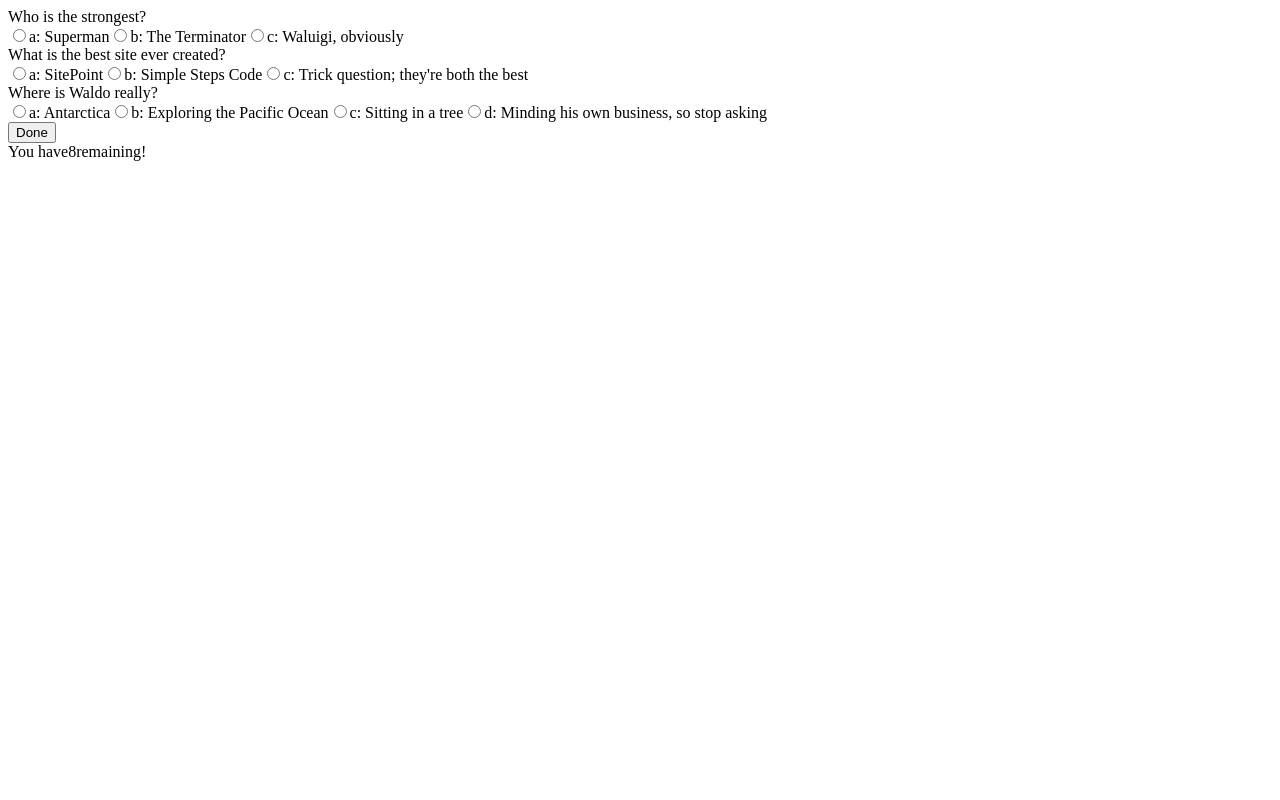
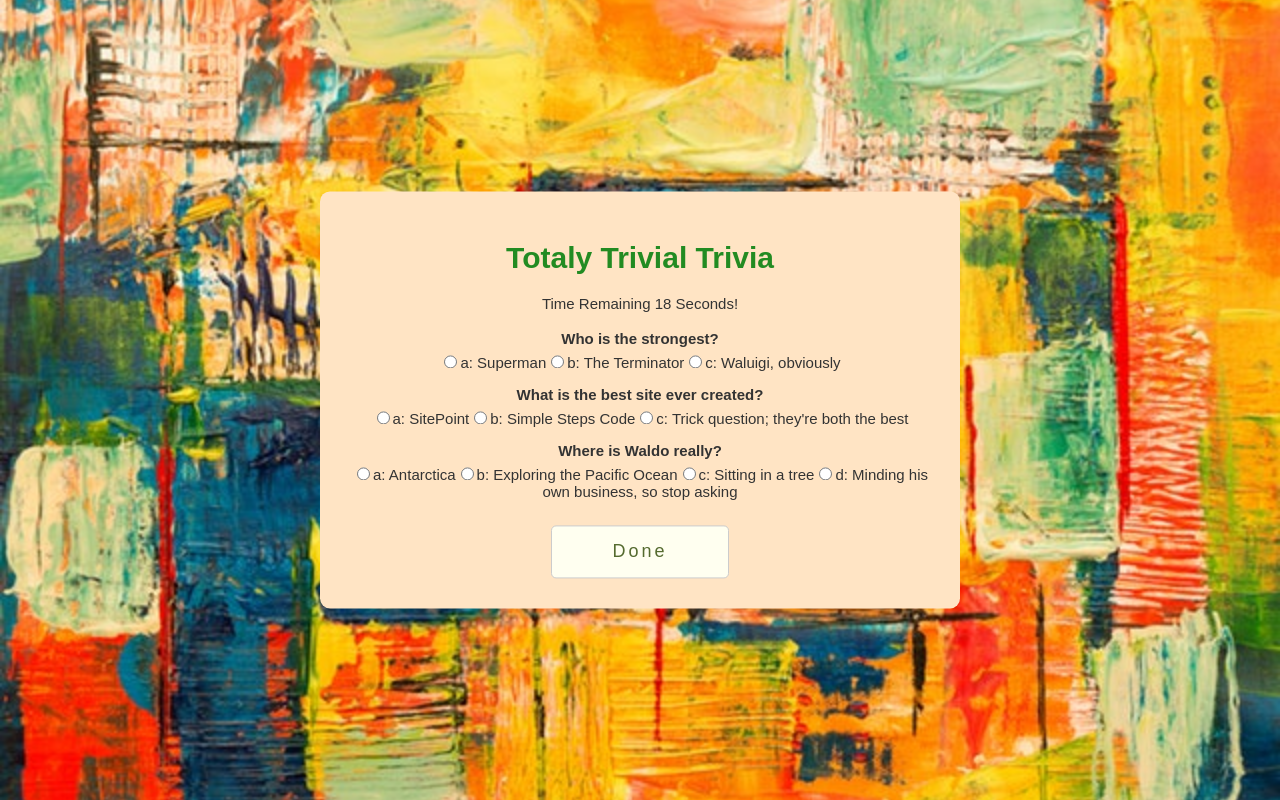
Before and after one commit to meghedi/triviagame, a plain HTML site: page index.html in a window 1280 px wide. Both pictures are taken after a click on the button "Start". Drawn offline with nearby package versions, Linux system fonts and the light colour scheme.

Commit message:
added styling

```diff
--- a/assets/css/style.css
+++ b/assets/css/style.css
@@ -0,0 +1,75 @@
+:root{
+   font-size: 15px;
+   font-family: Arial, Helvetica, sans-serif;
+}
+body{
+    box-sizing: border-box;
+    margin: 0;
+    padding: 0;
+}
+#container{
+    background-image: url(../images/bg.jpg);
+    background-size: cover;
+    height: 100vh;
+    width:100%;
+    background-position: center;
+}
+
+#insideContainer{
+    margin: 0 auto;
+    position: absolute;
+    top:50%;
+    left:50%;
+    transform: translate(-50%, -50%);
+    background-color: bisque;
+    color: #333333;
+    padding: 30px;
+    text-align: center;
+    border-radius: 10px;
+    max-width: 800px;
+}
+
+h1{
+    font-size: 2rem;
+    font-weight: 700;
+    color: forestgreen;
+}
+
+#startBtn, #doneBtn{
+   padding: 15px 60px;
+   border: 1px solid #ccc;
+   border-radius: 5px;
+   letter-spacing: 0.2rem;
+   box-shadow: none;
+   cursor: pointer;
+   color:#fff;
+   background-color:darkolivegreen;
+   font-size: 1.2rem;
+}
+.question{
+    margin-bottom: 5px;
+    font-weight: 600;
+}
+.answers{
+    margin-bottom: 15px;
+}
+#doneBtn{
+    background-color:ivory;
+    color:darkolivegreen;
+    margin-top: 10px;
+}
+
+#doneBtn:hover{
+    transition: ease-in;
+    color:#fff;
+    background-color:darkolivegreen;
+}
+
+#timeDisplay{
+    height: 30px;
+    margin-bottom: 5px;
+}
+
+#allDone span{
+    font-weight: 600;
+}
--- a/assets/javascript/app.js
+++ b/assets/javascript/app.js
@@ -65,14 +65,18 @@ let correctAnswerCount = 0;
 let incorrectAnswerCount = 0;
 let unAnsweredCount = 0;
 
-let number = 10;
+let number = 20;
 let showCountDown;
 
 const htmlUpdatedDisplay = function () {
   clearInterval(showCountDown);
   $("#questions, #startBtn").fadeOut(5, function () {
     $("#allDone").fadeIn();
-    $('#timeDisplay').html("Times Up!");
+    if(number===0){
+      $('#timeDisplay').html("Times Up!");
+    }else{
+      $('#timeDisplay').html("");
+    }
     $('#correctAnswers').text(correctAnswerCount);
     $('#incorrectAnswers').text(incorrectAnswerCount);
     $('#unanswered').text(unAnsweredCount);
@@ -81,7 +85,7 @@ const htmlUpdatedDisplay = function () {
 
 const countdown = function () {
   number--;
-  $('#timeDisplay').text("You have" + number + "remaining!");
+  $('#timeDisplay').text("Time Remaining " + number + " Seconds!");
   if (number === 0) {
     $('#doneBtn').click();
   }
--- a/index.html
+++ b/index.html
@@ -5,20 +5,25 @@
     <meta charset="UTF-8">
     <meta name="viewport" content="width=device-width, initial-scale=1.0">
     <meta http-equiv="X-UA-Compatible" content="ie=edge">
+    <link rel="stylesheet" href="assets/css/style.css">
     <title>Trivia Game</title>
 </head>
 
 <body>
+    <div id="container">
+        <div id="insideContainer">
+            <h1>Totaly Trivial Trivia</h1>
             <button id="startBtn">Start</button>
+            <div id="timeDisplay"></div>
             <div id="questions" style="display: none;"></div>
-    <div id="timeDisplay">sdfsdf</div>
             <div id="allDone" style="display: none;">
                 <p>All Done!</p>
                 <p>Correct Answers : <span id="correctAnswers"></span></p>
                 <p>Incorrect Answers : <span id="incorrectAnswers"></span></p>
                 <p>Unanswered : <span id="unanswered"></span></p>
             </div>
-
+        </div>
+    </div>
     <script src="https://cdnjs.cloudflare.com/ajax/libs/jquery/3.2.1/jquery.min.js"></script>
     <script src="assets/javascript/app.js"></script>
 </body>
```
Also changed, not shown: assets/images/bg.jpg (added). Lines whose indentation alone changed are shown as unchanged.
